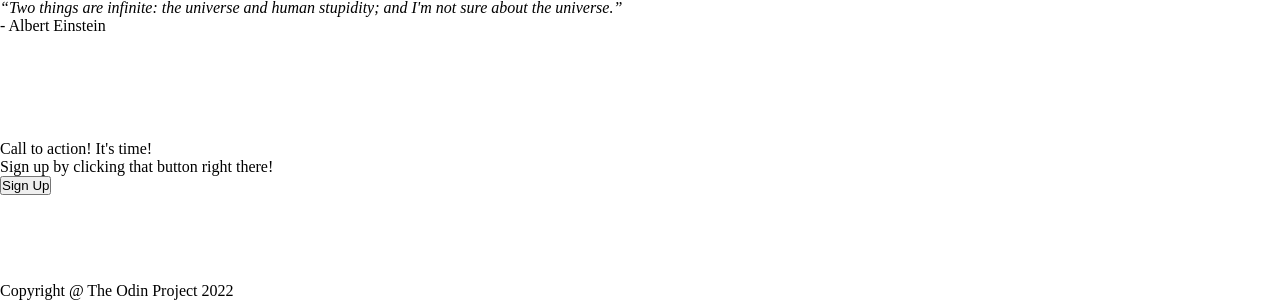
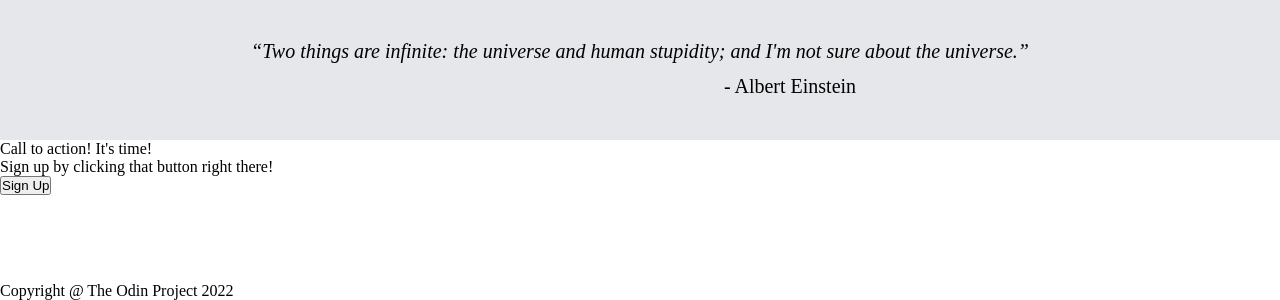
Before and after one commit to Jhairs2/Project-2, a plain HTML site: page index.html in a window 1280 px wide. Shown: the part 500-800 px from the top of the page. Drawn offline with Linux system fonts and the light colour scheme.

Commit message:
Style container-three

```diff
--- a/index.html
+++ b/index.html
@@ -53,7 +53,7 @@
     </div>
     <div class="container-three">
         <p><em>“Two things are infinite: the universe and human stupidity; and I'm not sure about the universe.” </em></p>
-        <p>- Albert Einstein</p>
+        <p id="author">- Albert Einstein</p>
     </div>
 
 
--- a/style.css
+++ b/style.css
@@ -51,9 +51,19 @@ body {
 
 
 .container-three {
+    font-size: 20px;
     flex: 20%;
+    background-color: #E5E7EB;
+    display: flex;
+    flex-direction: column;
+    align-items: center;
+    justify-content: center;
 }
 
+#author {
+    margin-top: 12px;
+    margin-left: 300px;
+}
 
 .container-four {
     flex: 20%;
```
